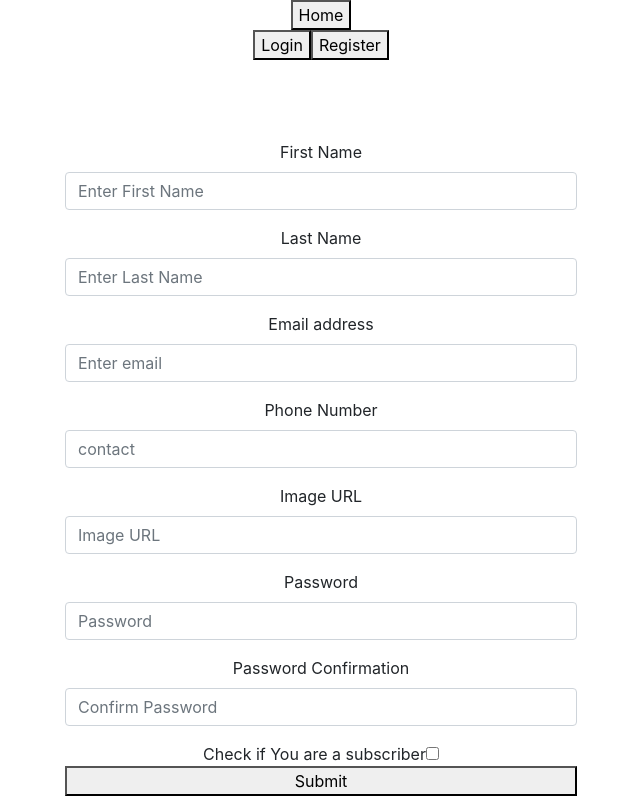
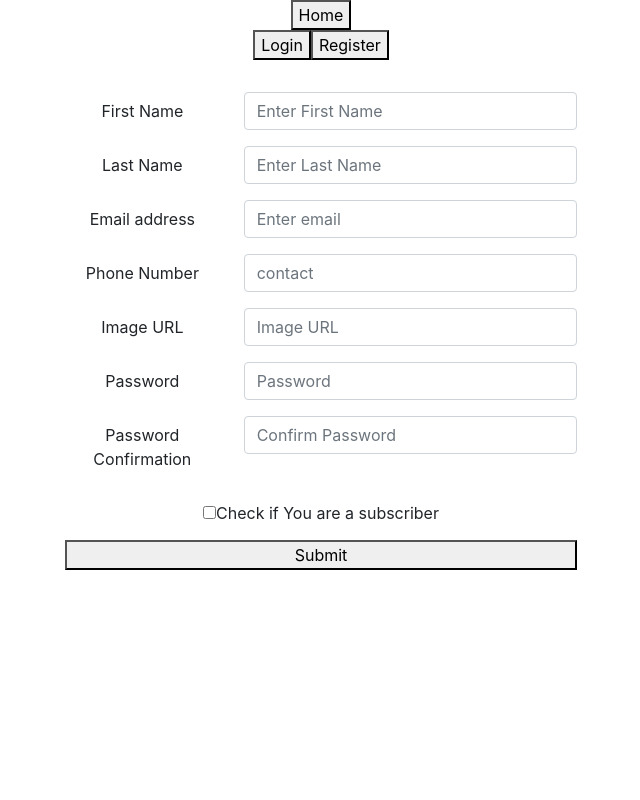
Before and after one commit to shree-yadam/ItsHandy, a React (Create React App) app in the folder client/: page /register in a window 1280 px wide. Shown: the whole page, without its empty margins (319-959 px from the left). Built offline with nearby package versions, Linux system fonts and the light colour scheme.

Commit message:
Format register form

```diff
--- a/client/src/components/Register.jsx
+++ b/client/src/components/Register.jsx
@@ -2,7 +2,7 @@ import axios from 'axios';
 import React, { useEffect, useState } from 'react';
 import { useHistory } from "react-router-dom";
 import Button from './Button';
-import { Form } from 'react-bootstrap';
+import { Form, Row, Col, ToggleButton } from 'react-bootstrap';
 import './register.scss'
 
 export default function Register({currentUser, setCurrentUser}) {
@@ -40,7 +40,7 @@ export default function Register({currentUser, setCurrentUser}) {
   const handleRegister =(event) => {
     event.preventDefault();
     console.log(newUser);
-    if(!error) {
+    if(newUser.password === newUser.password_confirmation){
       if(!isServiceProvider) {
         axios.post('api/users/register', {...newUser, is_provider: isServiceProvider})
         .then((res) => {
@@ -56,9 +56,12 @@ export default function Register({currentUser, setCurrentUser}) {
           });
           history.push("/dashboard");
       })
-      .catch((error) => {
-        console.log("THIS IS ERROR", error);
-        setError("Server Error: cannot register");
+      .catch((err) => {
+        console.log("THIS IS ERROR", err);
+        if(err.response){
+          console.log(err.response.status);
+          setError("Email already in use. Please use a different email to register");
+        }
       });
     }
 
@@ -74,50 +77,67 @@ return (
     }
     {!currentUser &&
       <Form className="register-form">
-        <Form.Group className="mb-3" controlId="firstname">
-          <Form.Label>First Name</Form.Label>
+        <Form.Group as={Row} className="mb-3" controlId="firstname">
+          <Form.Label column >First Name</Form.Label>
+          <Col sm="8">
           <Form.Control type="text" placeholder="Enter First Name" value = {newUser.first_name} onChange={(event) => setNewUser(prev => ({ ...prev, first_name: event.target.value}))}/>
+          </Col>
         </Form.Group>
 
-        <Form.Group className="mb-3" controlId="lastname">
-          <Form.Label>Last Name</Form.Label>
+        <Form.Group as={Row} className="mb-3" controlId="lastname">
+          <Form.Label column>Last Name</Form.Label>
+          <Col sm="8">
           <Form.Control type="text" placeholder="Enter Last Name" value = {newUser.last_name} onChange={(event) => setNewUser(prev => ({ ...prev, last_name: event.target.value}))}/>
+          </Col>
         </Form.Group>
 
 
-        <Form.Group className="mb-3" controlId="email">
-          <Form.Label>Email address</Form.Label>
+        <Form.Group as={Row} className="mb-3" controlId="email">
+          <Form.Label column>Email address</Form.Label>
+          <Col sm="8">
           <Form.Control type="email" placeholder="Enter email" value = {newUser.email} onChange={(event) => setNewUser(prev => ({...prev, email: event.target.value}))}/>
+          </Col>
         </Form.Group>
 
-        <Form.Group className="mb-3" controlId="contact">
-          <Form.Label>Phone Number</Form.Label>
+        <Form.Group as={Row} className="mb-3" controlId="contact">
+          <Form.Label column >Phone Number</Form.Label>
+          <Col sm="8">
           <Form.Control type="text" placeholder="contact" value = {newUser.phone_number} onChange={(event) => setNewUser(prev => ({...prev, phone_number: event.target.value}))} />
+          </Col>
         </Form.Group>
 
-        <Form.Group className="mb-3" controlId="img_url">
-          <Form.Label>Image URL</Form.Label>
+        <Form.Group as={Row} className="mb-3" controlId="img_url">
+          <Form.Label column >Image URL</Form.Label>
+          <Col sm="8">
           <Form.Control type="text" placeholder="Image URL" value = {newUser.img_url} onChange={(event) => setNewUser(prev => ({...prev, img_url: event.target.value}))} />
+          </Col>
         </Form.Group>
 
-        <Form.Group className="mb-3" controlId="password">
-        <Form.Label>Password</Form.Label>
+        <Form.Group as={Row} className="mb-3" controlId="password">
+        <Form.Label column >Password</Form.Label>
+        <Col sm="8">
           <Form.Control type="password" placeholder="Password" value = {newUser.password} onChange={(event) => setNewUser(prev => ({...prev, password: event.target.value}))} />
+          </Col>
         </Form.Group>
 
-        <Form.Group className="mb-3" controlId="passwordconfirmation">
-          <Form.Label>Password Confirmation</Form.Label>
+        <Form.Group as={Row} className="mb-3" controlId="passwordconfirmation">
+          <Form.Label column >Password Confirmation</Form.Label>
+          <Col sm="8">
           <Form.Control type="password" placeholder="Confirm Password" value = {newUser.password_confirmation} onChange={(event) => setNewUser(prev => ({...prev, password_confirmation: event.target.value}))} />
+          </Col>
         </Form.Group>
 
-        <label>
+        <ToggleButton
+          className="mb-2"
+          id="is-subscriber"
+          type="checkbox"
+          variant="outline-none"
+          checked={isServiceProvider}
+          value="1"
+          onChange={(event) => {
+          event.currentTarget.checked? setIsServiceProvider(true):setIsServiceProvider(false)}} >
           Check if You are a subscriber
-          <input
-            name="isSubscriber"
-            type="checkbox"
-            onChange={(event) => {
-              event.target.checked? setIsServiceProvider(true):setIsServiceProvider(false)}} />
-        </label>
+        </ToggleButton>
         <Button variant="primary" size="lg" type="submit" onClick={handleRegister}>
             {isServiceProvider? "Next" : "Submit"}
         </Button>
--- a/client/src/components/register.scss
+++ b/client/src/components/register.scss
@@ -5,7 +5,7 @@
 }
 
 .form-container {
-  margin-top: 5em;
+  margin-top: 2em;
   width: 100%;
   height: 100%;
   display: flex;
```
Also changed, not shown: 1 other file (tests, documents, lock files or other folders).
